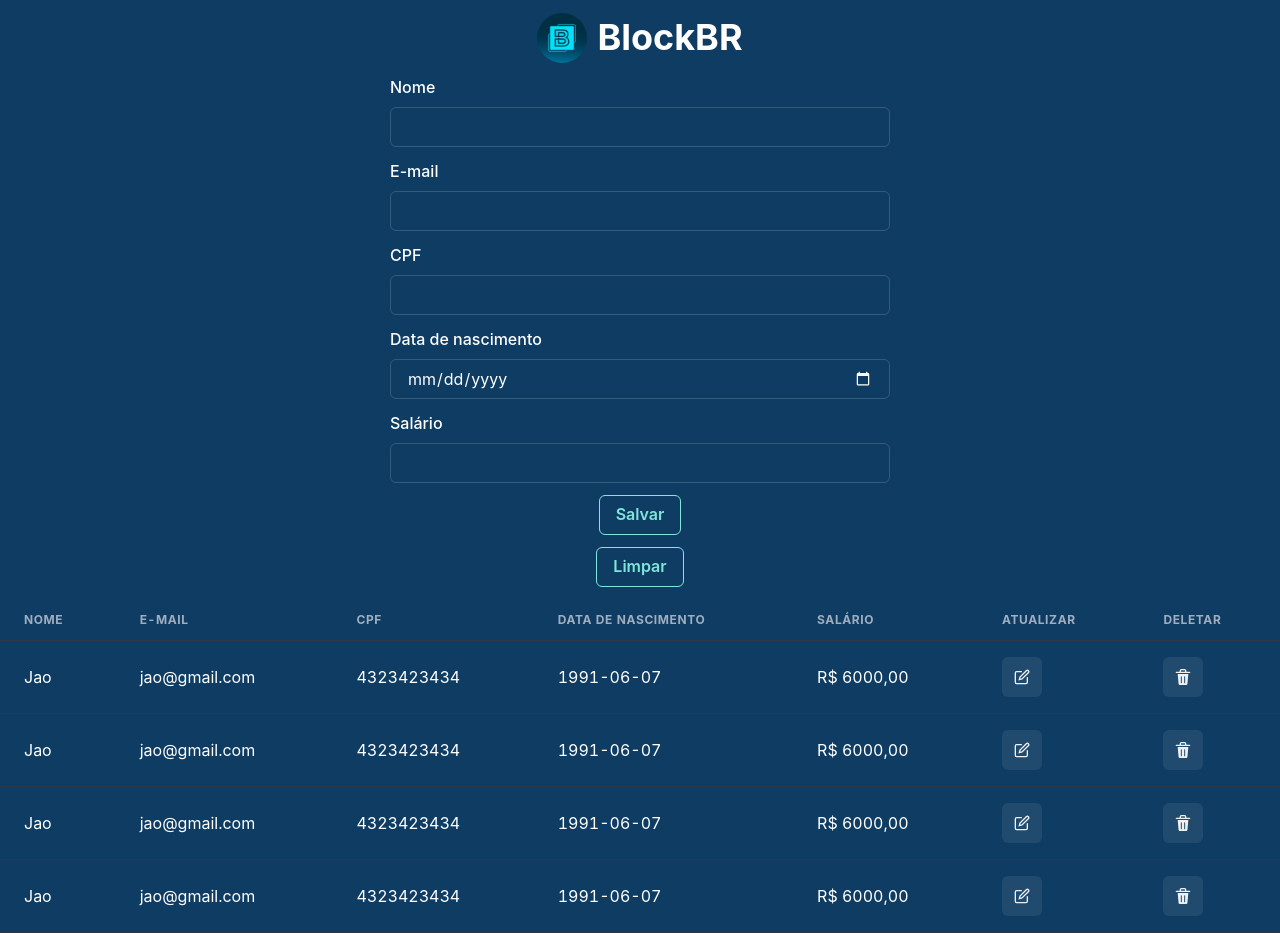
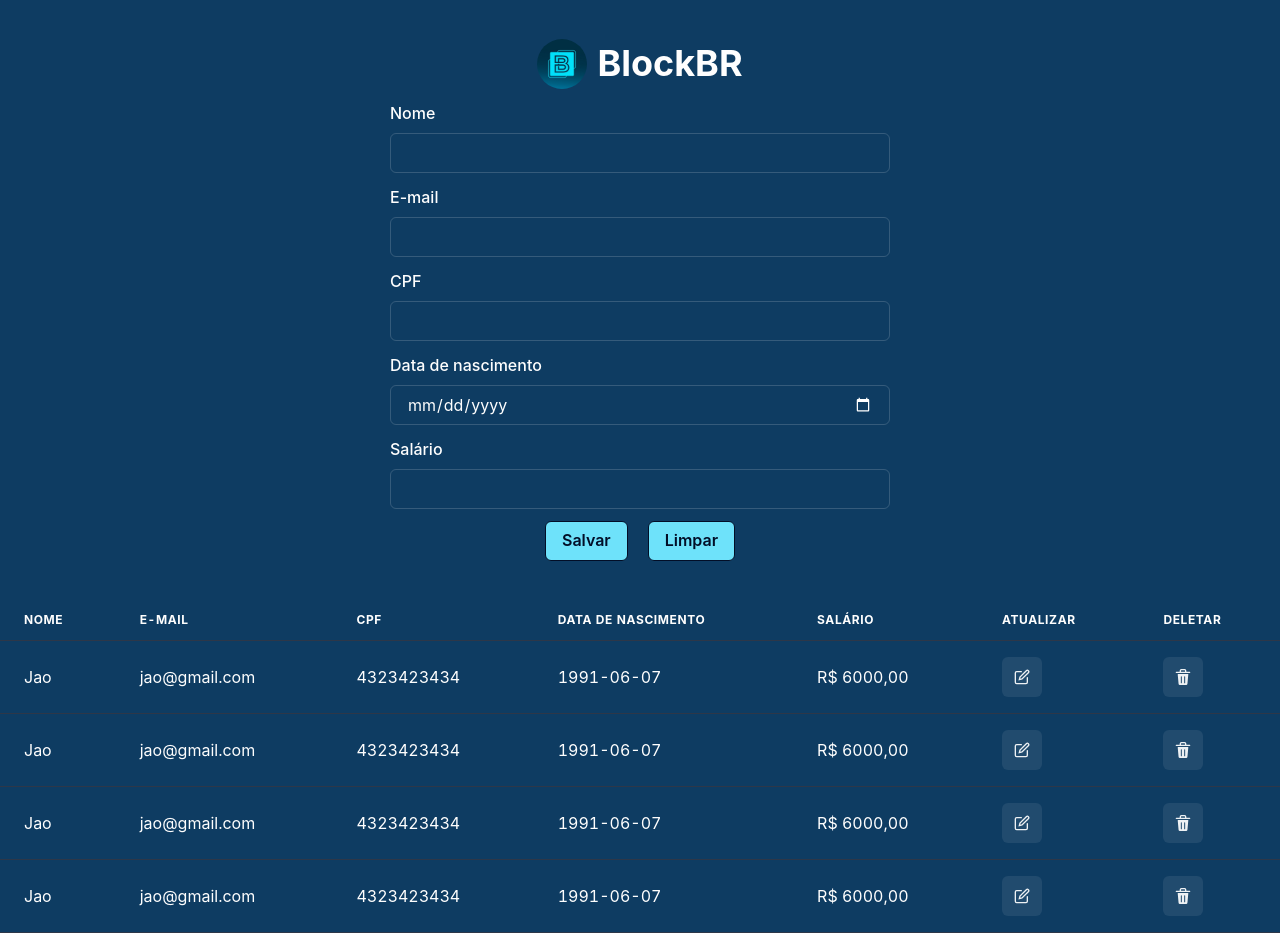
Before and after one commit to jotabraga/blockbr-front, a React (Vite) app: page / in a window 1280 px wide. Built offline with nearby package versions, Linux system fonts and the light colour scheme; no server answers.

Commit message:
feat: design improvements

```diff
--- a/src/App.tsx
+++ b/src/App.tsx
@@ -120,5 +120,5 @@ export default App
 
 const MainContainer = styled.div`
     background-color: #0e3c62;
-    color: white;
+    color: #fefefe;
 `
--- a/src/components/UserForm.tsx
+++ b/src/components/UserForm.tsx
@@ -6,6 +6,7 @@ import { Heading, VStack } from '@chakra-ui/react'
 import Header from './Header'
 import { UserApi } from '../hooks/userApi'
 import { TStateProps } from '../App'
+import styled from 'styled-components'
 
 type TUserListProps = {
     statesProps: TStateProps
@@ -116,17 +117,33 @@ export default function UserForm(props: TUserListProps) {
                     onChange={(e) => setSalary(e.target.value)}
                 />
             </FormControl>
+            <ButtonContainer>
                 <Button
                     onClick={(e) => handleSubmitForm(e)}
+                    bg="#6ee2fa"
+                    color="#020e27"
                     type="submit"
                     variant="outline"
                     colorScheme="teal"
                 >
                     {id !== undefined ? 'Atualizar' : 'Salvar'}
                 </Button>
-            <Button onClick={cleanForm} variant="outline" colorScheme="teal">
+                <Button
+                    bg="#6ee2fa"
+                    color="#020e27"
+                    onClick={cleanForm}
+                    variant="outline"
+                    colorScheme="teal"
+                >
                     Limpar
                 </Button>
+            </ButtonContainer>
         </VStack>
     )
 }
+
+const ButtonContainer = styled.div`
+    display: flex;
+    flex-direction: row;
+    gap: 20px;
+`
--- a/src/components/UsersList.tsx
+++ b/src/components/UsersList.tsx
@@ -1,5 +1,13 @@
 import React from 'react'
-import { Table, Thead, TableContainer, Tr, Th, Tbody } from '@chakra-ui/react'
+import {
+    Table,
+    Thead,
+    TableContainer,
+    Tr,
+    Th,
+    Tbody,
+    color,
+} from '@chakra-ui/react'
 import User from './User'
 import { TStateProps } from '../App'
 type TUserListProps = {
@@ -16,13 +24,13 @@ export default function UsersList(props: TUserListProps) {
             <Table size="md">
                 <Thead>
                     <Tr>
-                        <Th>Nome</Th>
-                        <Th>E-mail</Th>
-                        <Th>CPF</Th>
-                        <Th>Data de nascimento</Th>
-                        <Th>Salário</Th>
-                        <Th>Atualizar</Th>
-                        <Th>Deletar</Th>
+                        <Th color="#fefefe">Nome</Th>
+                        <Th color="#fefefe">E-mail</Th>
+                        <Th color="#fefefe">CPF</Th>
+                        <Th color="#fefefe">Data de nascimento</Th>
+                        <Th color="#fefefe">Salário</Th>
+                        <Th color="#fefefe">Atualizar</Th>
+                        <Th color="#fefefe">Deletar</Th>
                     </Tr>
                 </Thead>
                 <Tbody>
--- a/src/styles/global.ts
+++ b/src/styles/global.ts
@@ -18,7 +18,7 @@ export const GlobalStyle = createGlobalStyle`
 	#root {
 		height: 100%;
         background-color: #0e3c62;
-        color: white
+        color: #fefefe
 	}
 
 	::-webkit-scrollbar{
```
Lines whose indentation alone changed are shown as unchanged.
